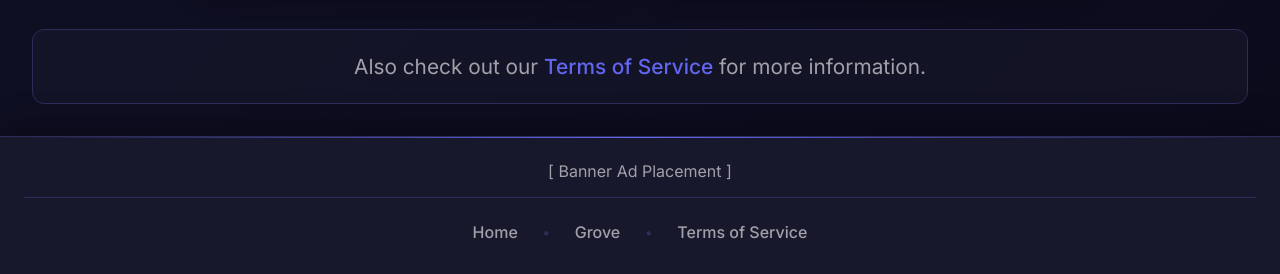
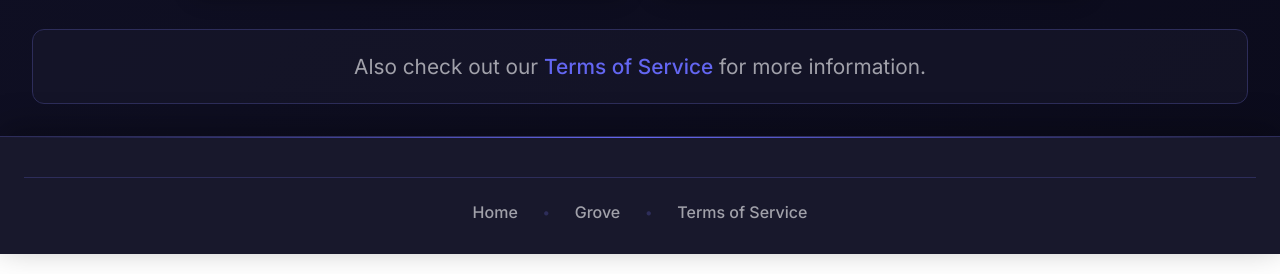
Before and after one commit to Gorebox-Software/gorebox-software, a plain HTML site: page contact.html in a window 1280 px wide. Shown: the part 898-1172 px from the top of the page. Drawn offline with Linux system fonts and the light colour scheme.

Commit message:
Add files via upload

```diff
--- a/contact.html
+++ b/contact.html
@@ -77,7 +77,6 @@
   </div>
 
   <div class="ad-banner">
-    [ Banner Ad Placement ]
     <div class="footer-links">
       <a href="index.html" class="footer-link">Home</a>
       <span class="footer-separator">•</span>
```
Also changed, not shown: grove.html (+0 -1 lines), index.html (+1 -1 lines), latch.html (+0 -1 lines), metronome.html (+0 -1 lines), opinionwar.html (+0 -1 lines), rustidle.html (+0 -1 lines).
